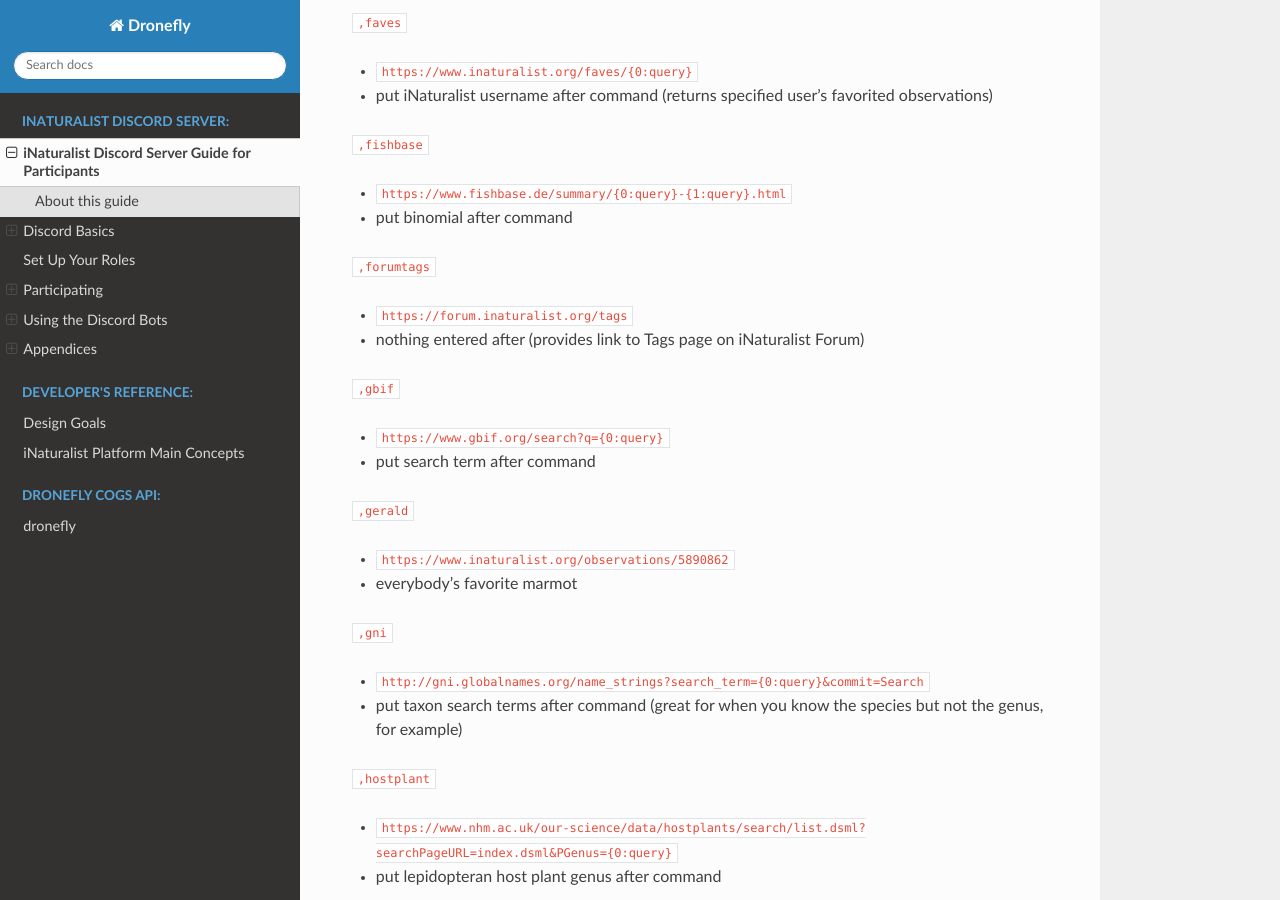
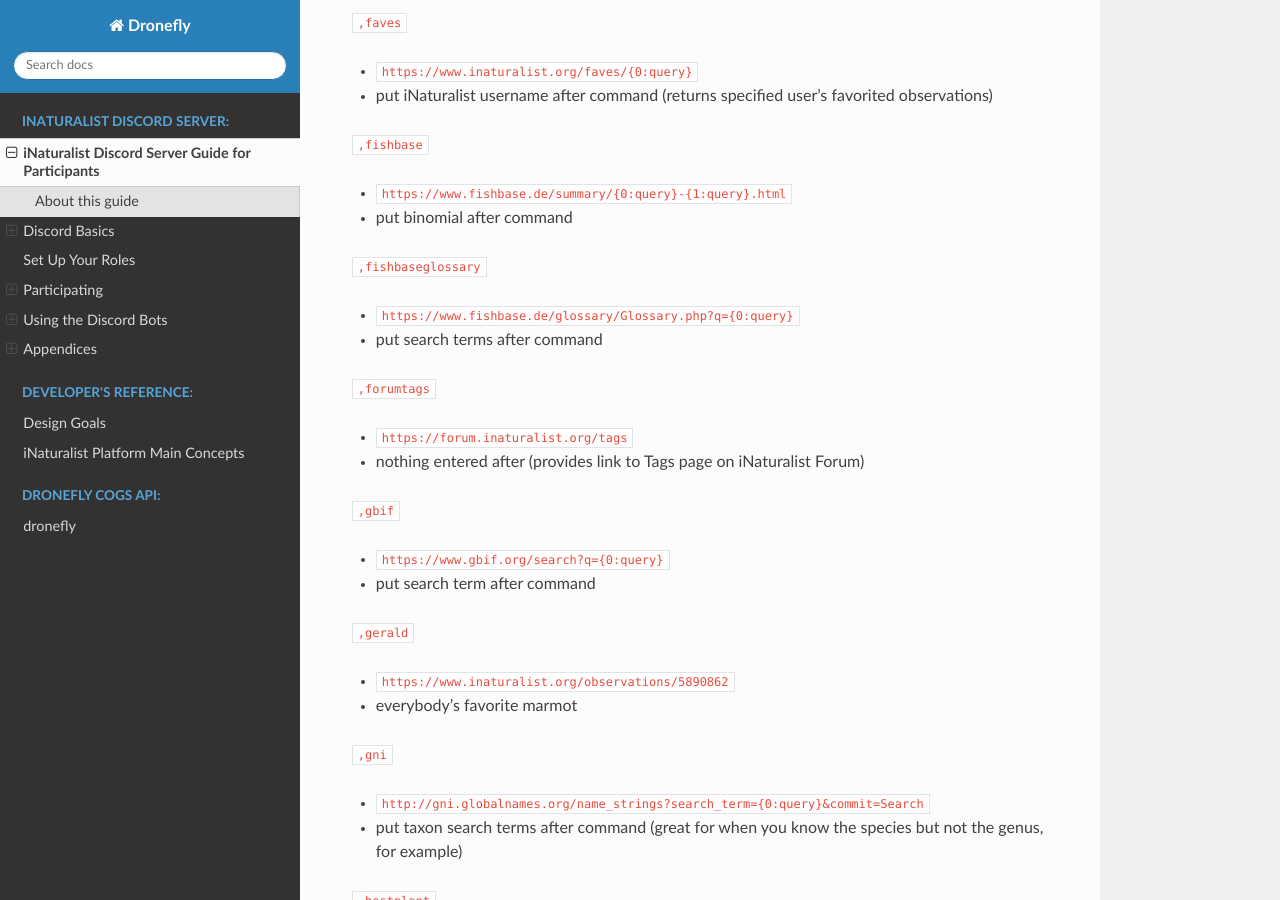
Before and after one commit to dronefly-garden/dronefly, a Sphinx documentation site: the page built from docs/guide_for_participants.rst, in a window 1280 px wide and 900 px high, scrolled down 20106 px. Built offline with Sphinx 7.4.7 and the Read the Docs theme 2.0.0, drawn with Linux system fonts in a browser that asks for light colours.

Commit message:
Update guide_for_participants.rst
Added fishbaseglossary customcom

```diff
--- a/docs/guide_for_participants.rst
+++ b/docs/guide_for_participants.rst
@@ -625,6 +625,11 @@
 
 - ``https://www.fishbase.de/summary/{0:query}-{1:query}.html``
 - put binomial after command
+
+``,fishbaseglossary``
+
+- ``https://www.fishbase.de/glossary/Glossary.php?q={0:query}``
+- put search terms after command
 
 ``,forumtags``
 
```
